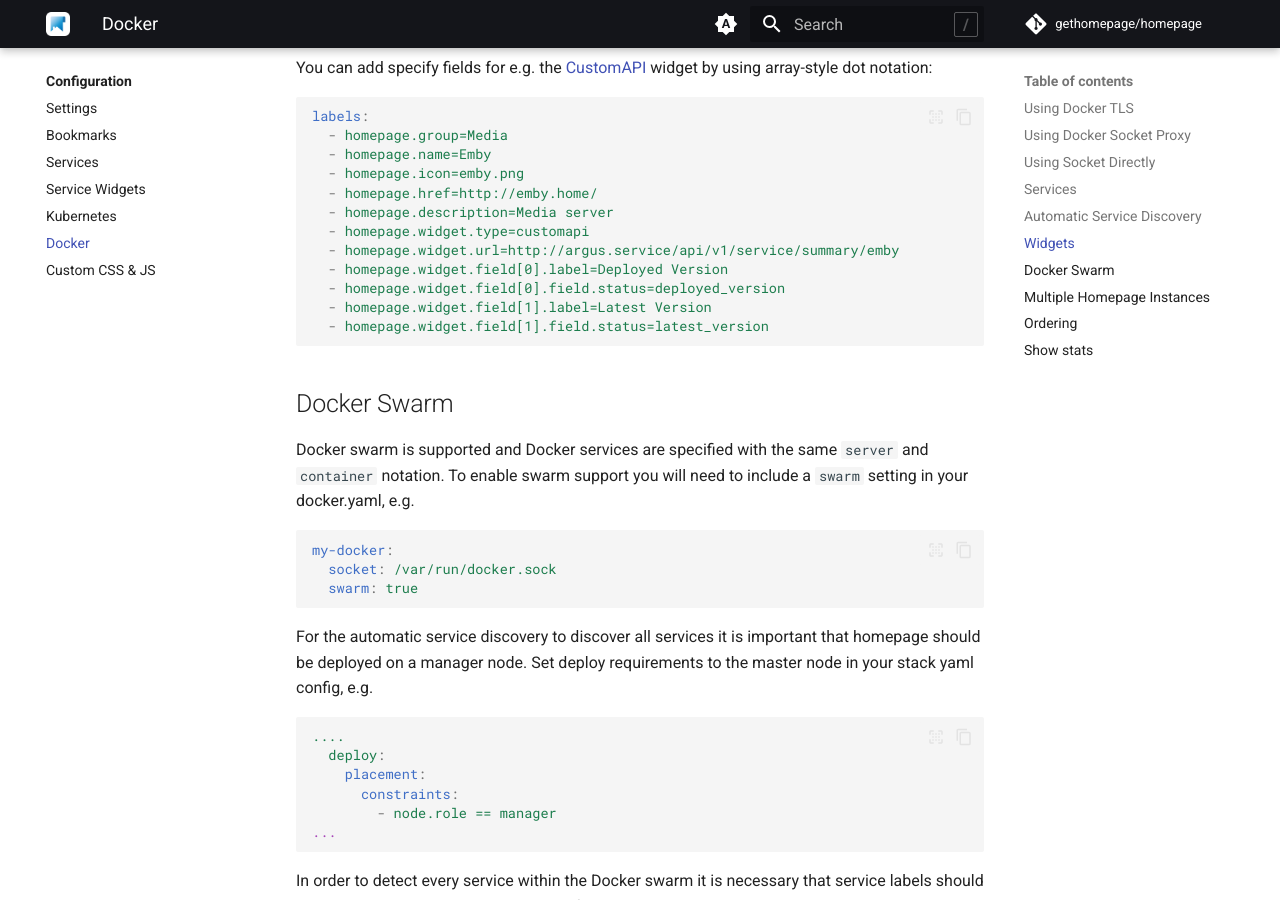
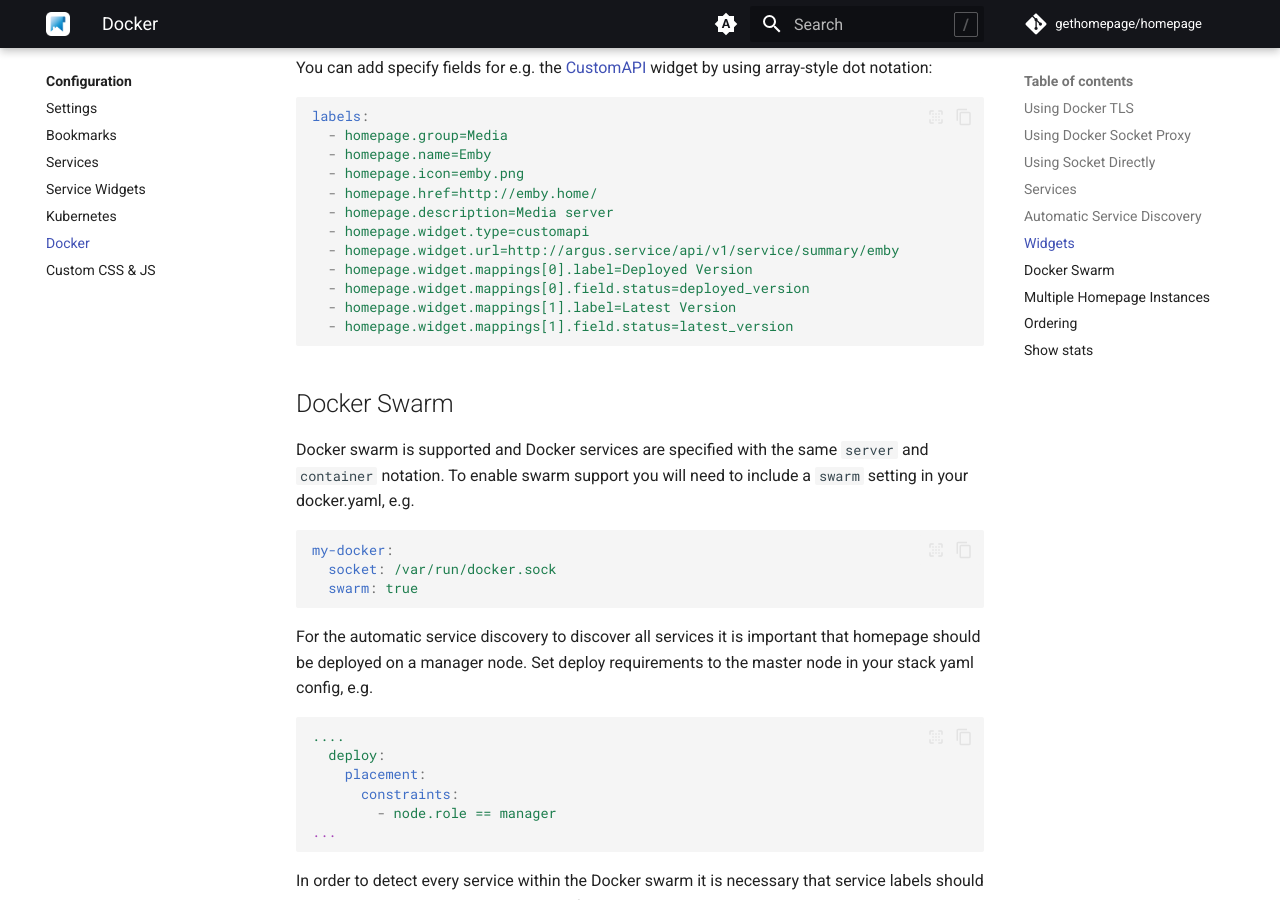
Before and after one commit to jobstar-git/home_p, an MkDocs documentation site: the page built from docs/configs/docker.md, in a window 1280 px wide and 900 px high, scrolled down 3463 px. Built offline with MkDocs 1.6.1 and Material for MkDocs 9.7.7, drawn with Linux system fonts in a browser that asks for light colours; a script that is not in the unit is left out; comment, search, counter and statistics services are not loaded; the version menu is left out.

Commit message:
Fix custom API docker labels example

````diff
--- a/docs/configs/docker.md
+++ b/docs/configs/docker.md
@@ -164,10 +164,10 @@ labels:
   - homepage.description=Media server
   - homepage.widget.type=customapi
   - homepage.widget.url=http://argus.service/api/v1/service/summary/emby
-  - homepage.widget.field[0].label=Deployed Version
-  - homepage.widget.field[0].field.status=deployed_version
-  - homepage.widget.field[1].label=Latest Version
-  - homepage.widget.field[1].field.status=latest_version
+  - homepage.widget.mappings[0].label=Deployed Version
+  - homepage.widget.mappings[0].field.status=deployed_version
+  - homepage.widget.mappings[1].label=Latest Version
+  - homepage.widget.mappings[1].field.status=latest_version
 ```
 
 ## Docker Swarm
````
